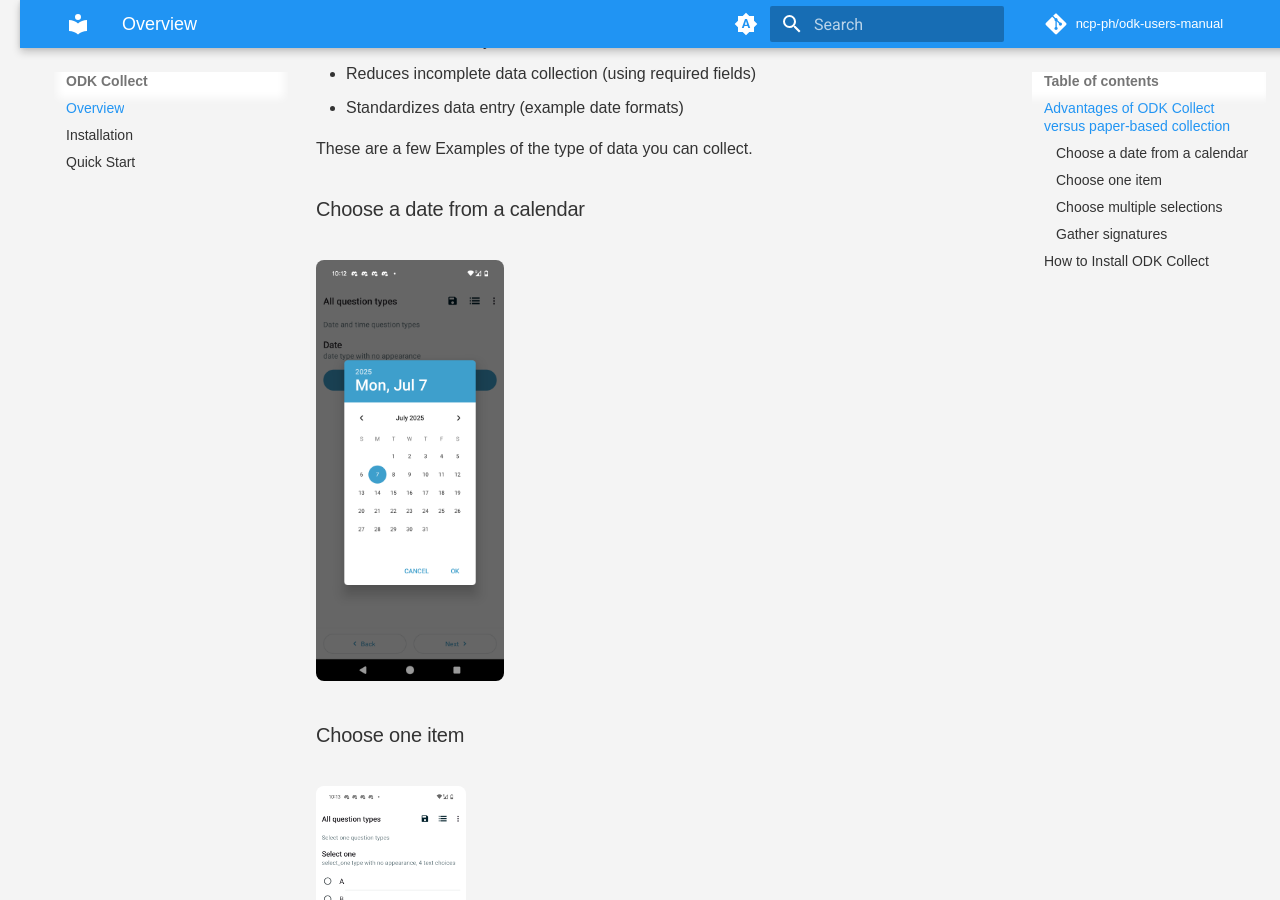
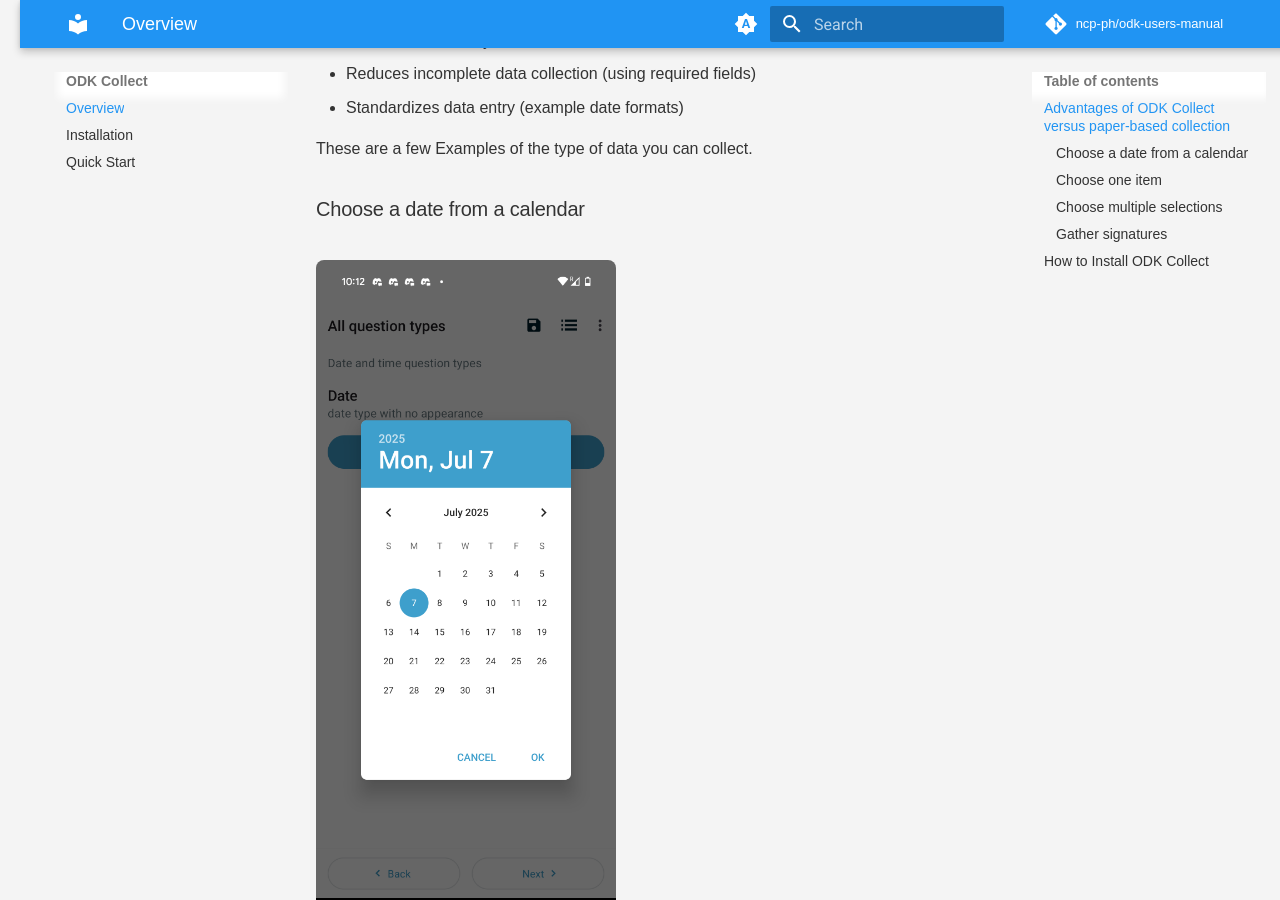
Before and after one commit to ncp-ph/odk-users-manual, an MkDocs documentation site: the page built from docs/about-odk-collect.md, in a window 1280 px wide and 900 px high, scrolled down 487 px. Built offline with MkDocs 1.6.1 and Material for MkDocs 9.7.7, drawn with Linux system fonts in a browser that asks for light colours; comment, search, counter and statistics services are not loaded.

Commit message:
revised image size to 300  width

```diff
--- a/docs/about-odk-collect.md
+++ b/docs/about-odk-collect.md
@@ -12,7 +12,7 @@ Simplified Explanation: Imagine a digital clipboard for surveys. ODK Collect is
 These are a few Examples of the type of data you can collect.
 
 ### Choose a date from a calendar
-<img width="187.5" height="420" alt="collect_date" src="/assets/images/collect_date.png" />
+<img width="300" height="672" alt="collect_date" src="/assets/images/collect_date.png" />
 
 ### Choose one item
 <img width="150" height="336" alt="collect_date" src="/assets/images/collect_choice_one.png" />
```
